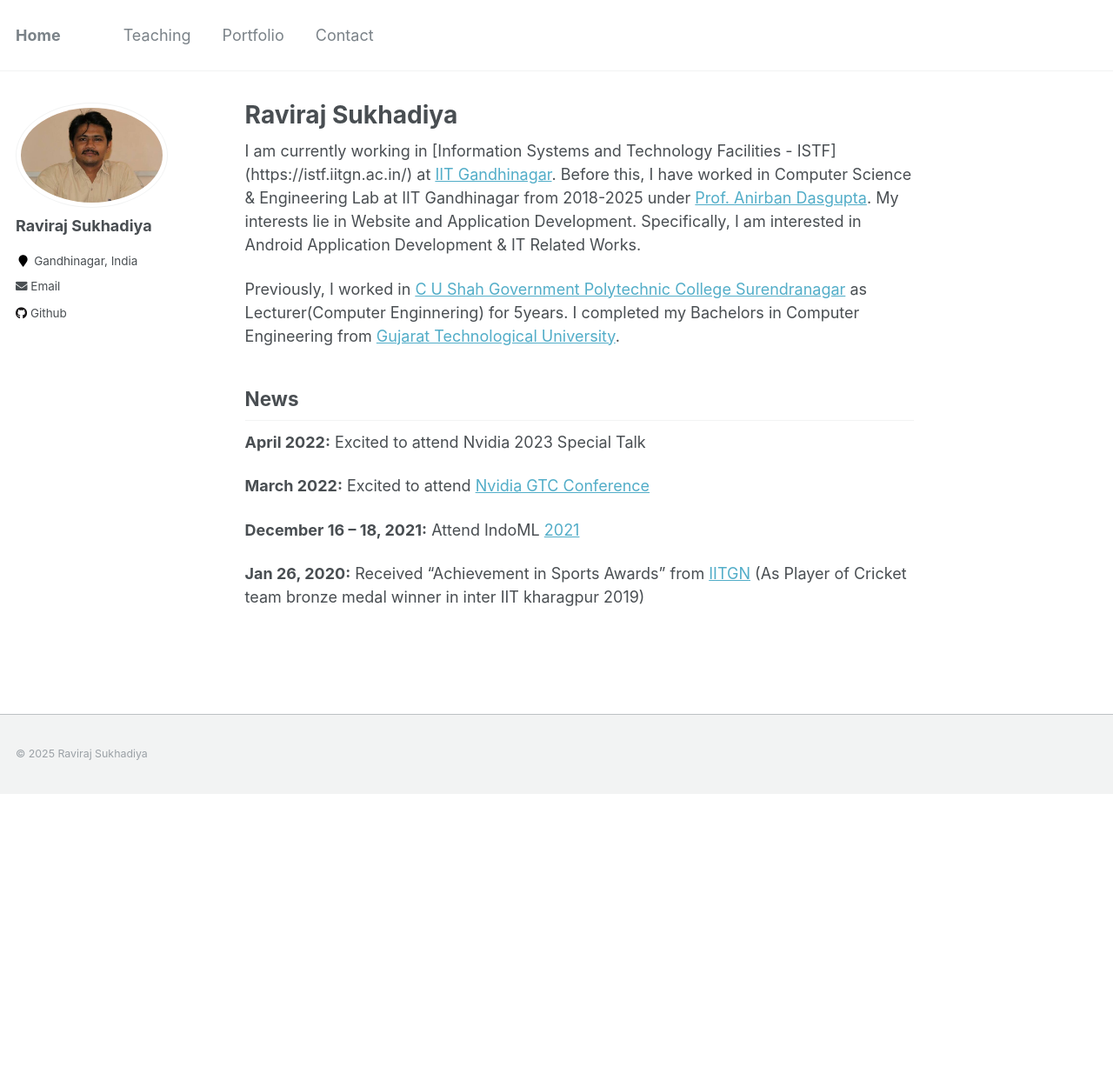
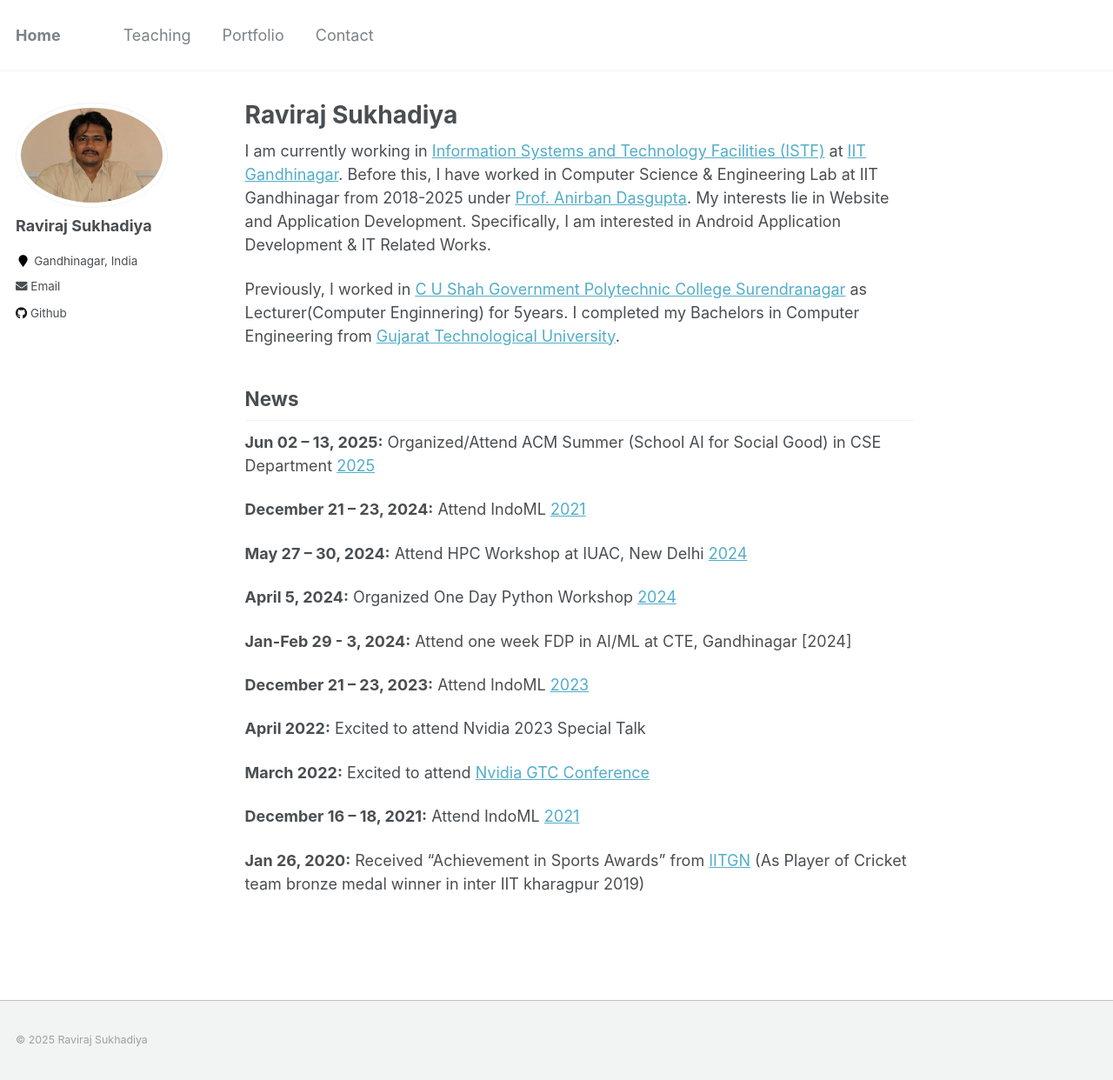
Before and after one commit to ravirajsukhadiya/ravirajsukhadiya.github.io, a Jekyll site: the page built from _pages/about.md, in a window 1280 px wide. Shown: the whole page at 87% size. Built offline with Jekyll 4.4.1, drawn with Linux system fonts in a browser that asks for light colours; before the commit the page ends 913 px from its top, so only the background shows below that.

Commit message:
Update about.md
Update News

```diff
--- a/_pages/about.md
+++ b/_pages/about.md
@@ -7,12 +7,25 @@ redirect_from:
   - /about/
   - /about.html
 ---
-I am currently working in [Information Systems and Technology Facilities - ISTF] (https://istf.iitgn.ac.in/) at [IIT Gandhinagar](https://www.iitgn.ac.in/). Before this, I have worked in Computer Science & Engineering Lab at IIT Gandhinagar from 2018-2025 under [Prof. Anirban Dasgupta](https://sites.google.com/site/anirbandasgupta). My  interests lie in Website and Application Development. Specifically, I am interested in Android Application Development & IT Related Works.
+I am currently working in [Information Systems and Technology Facilities (ISTF)](https://istf.iitgn.ac.in/) at [IIT Gandhinagar](https://www.iitgn.ac.in/). Before this, I have worked in Computer Science & Engineering Lab at IIT Gandhinagar from 2018-2025 under [Prof. Anirban Dasgupta](https://sites.google.com/site/anirbandasgupta). My  interests lie in Website and Application Development. Specifically, I am interested in Android Application Development & IT Related Works.
 
 Previously, I worked in [C U Shah Government Polytechnic College Surendranagar](http://www.cusp.cteguj.in/) as Lecturer(Computer Enginnering) for 5years. I completed my Bachelors in Computer Engineering from  [Gujarat Technological University](https://www.gtu.ac.in/).
 
 
 ## News
+
+**Jun 02 – 13, 2025:** Organized/Attend ACM Summer (School AI for Social Good) in CSE Department [2025](https://sustainability-lab.github.io/acm-summer-2025/)
+
+**December 21 – 23, 2024:** Attend IndoML [2021](https://indoml.in/2024/)
+
+**May 27 – 30, 2024:** Attend HPC Workshop at IUAC, New Delhi [2024](https://hpcschool.iuacevents.in/)
+
+**April 5, 2024:** Organized One Day Python Workshop [2024](https://cs.iitgn.ac.in/pythonworkshop.html)
+
+**Jan-Feb 29 - 3, 2024:** Attend one week FDP in AI/ML at CTE, Gandhinagar [2024]
+
+**December 21 – 23, 2023:** Attend IndoML [2023](https://indoml.in/2023/)
+
 **April 2022:** Excited to attend Nvidia 2023 Special Talk
 
 **March 2022:** Excited to attend [Nvidia GTC Conference](https://www.nvidia.com/gtc/)
```
Also changed, not shown: other parts of _pages/about.md (+0 -14 lines).
